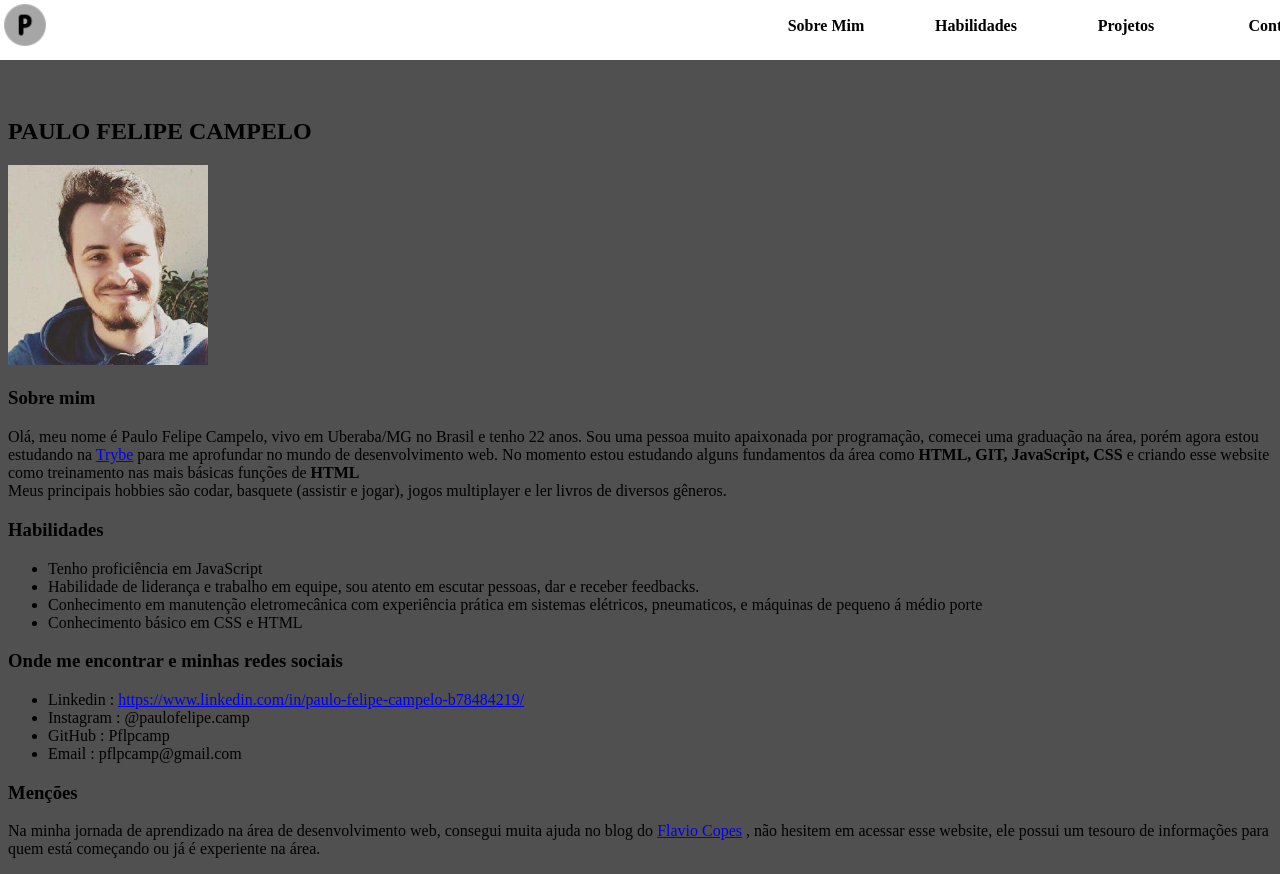
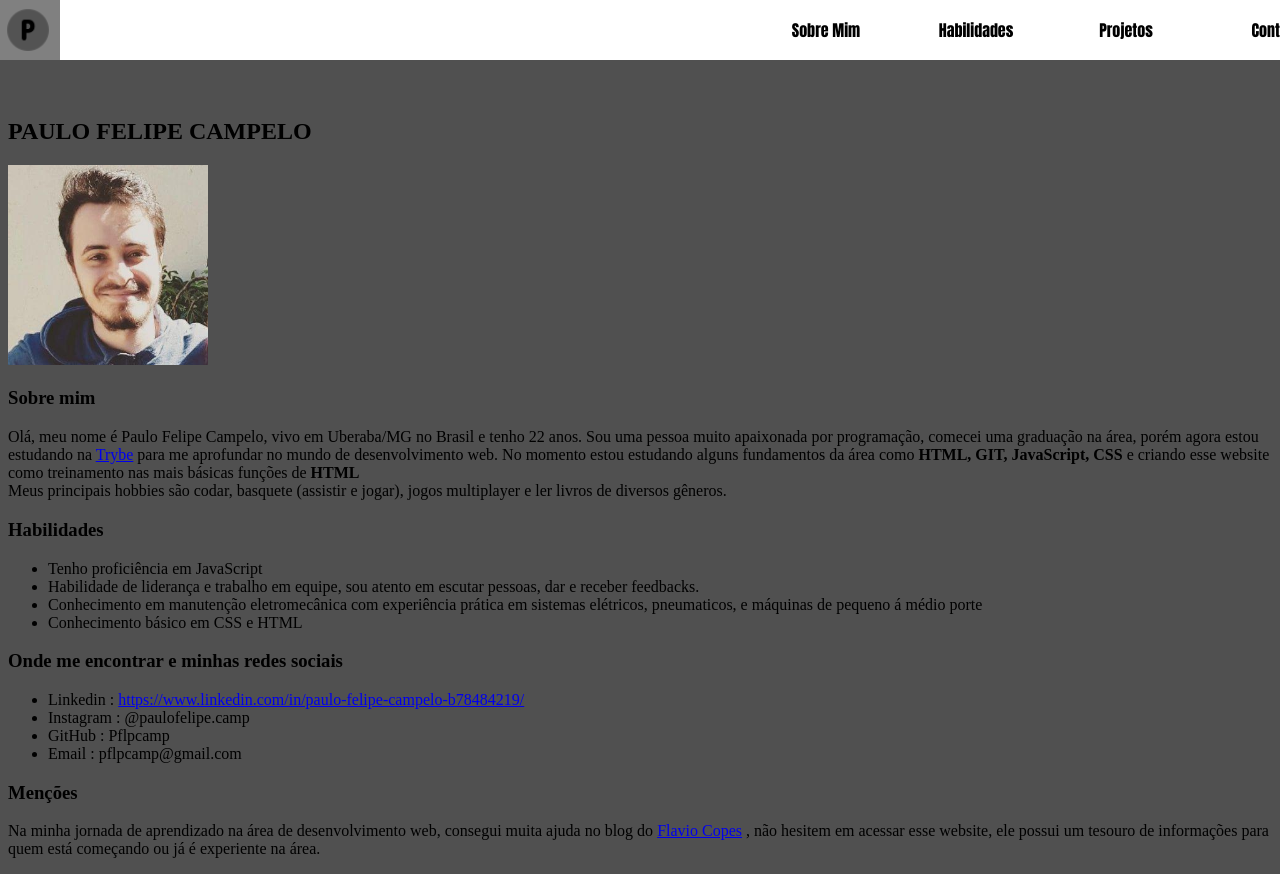
Before and after one commit to Pflpcamp/pflpcamp.github.io, a plain HTML site: page index.html in a window 1280 px wide. Drawn offline with Linux system fonts and the light colour scheme.

Commit message:
navbar font

```diff
--- a/style.css
+++ b/style.css
@@ -21,7 +21,7 @@ ul.navbar {
     height: 60px;
     width: 100%;
     position: fixed;
-    top: 0;
+    top: 0px;
     margin-top: 0;
 }
  li.nav a {
@@ -31,11 +31,21 @@ ul.navbar {
     color: black;
     text-align: center;
     height: 60px;
-    padding-top: 17px;
+    padding-top: 18px;
     font-weight: bold;
+    font-family: Impact, Haettenschweiler, 'Arial Narrow Bold', sans-serif;
 }
 
 li.nav a:hover{
     background-color: gray;
     text-transform: uppercase;
 }
+.logo {
+    width: 60px;
+    height: 60px;
+    padding-top: 5px;
+    padding-left: 3px;
+}
+.logo:hover {
+    background-color: gray;
+}
```
